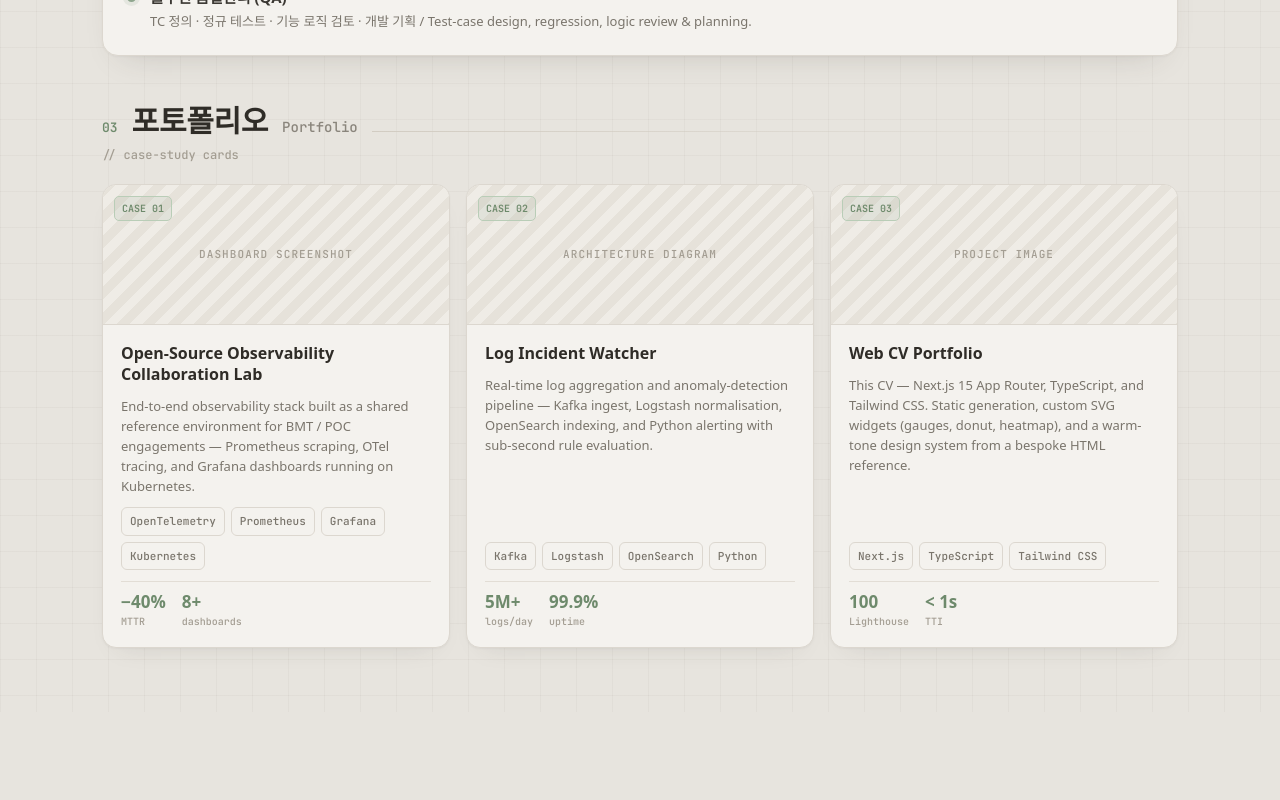
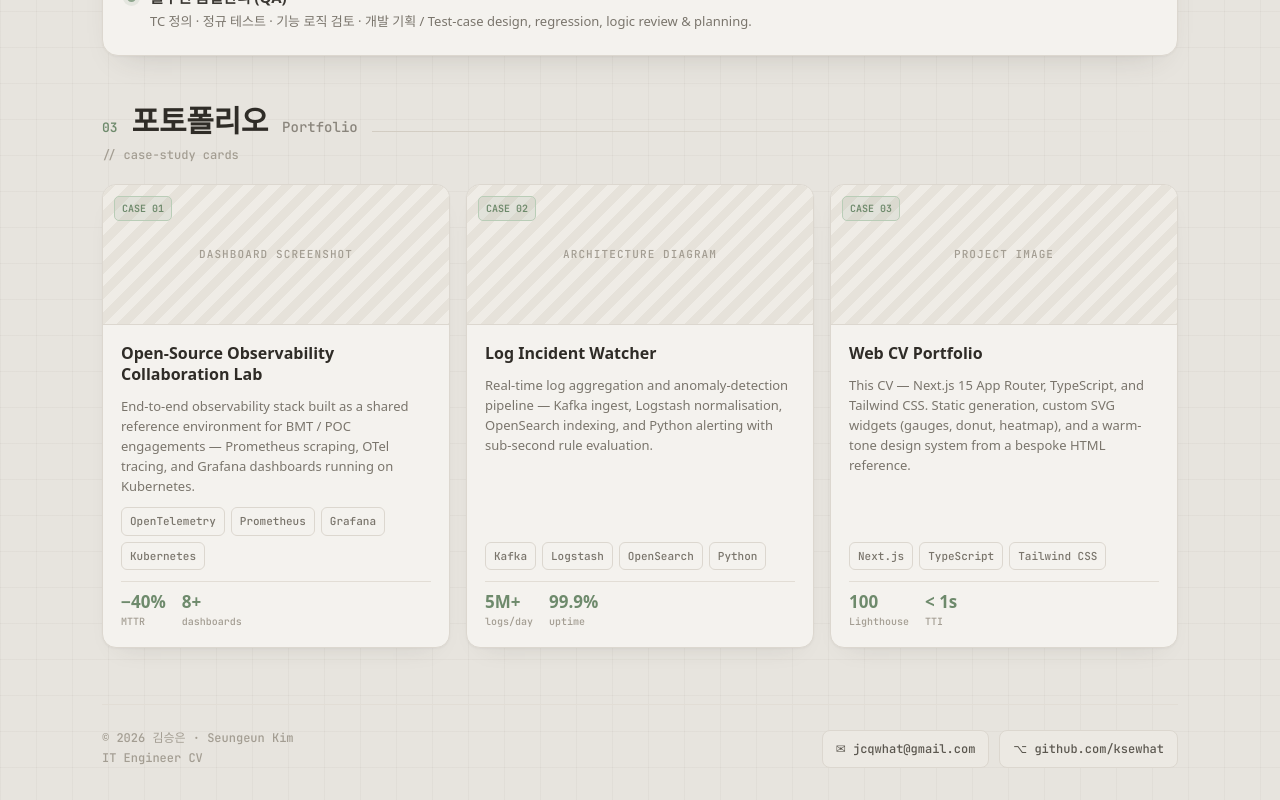
Before and after one commit to ksewhat/web-cv, a Next.js app: page / in a window 1280 px wide. Shown: the part 1825-2625 px from the top of the page. Before the commit the page ends 2537 px from the top, so only its background shows below. Built offline with nearby package versions, Linux system fonts and the light colour scheme; a web font is replaced by a local one.

Commit message:
feat: add footer and layout polish

```diff
--- a/app/page.tsx
+++ b/app/page.tsx
@@ -4,6 +4,7 @@
 import { SkillStack } from '@/components/SkillStack'
 import { CareerSection } from '@/components/CareerSection'
 import { PortfolioSection } from '@/components/PortfolioSection'
+import { Footer } from '@/components/Footer'
 
 export default function Page() {
   return (
@@ -15,6 +16,7 @@
         <SkillStack />
         <CareerSection />
         <PortfolioSection />
+        <Footer />
       </main>
     </>
   )
--- /dev/null
+++ b/components/Footer.tsx
@@ -0,0 +1,33 @@
+import { profile } from '@/data/profile'
+
+export function Footer() {
+  const year = new Date().getFullYear()
+  const { email, github } = profile.contact
+  const { ko, en } = profile.name
+
+  return (
+    <footer className="mt-14 flex flex-wrap items-center justify-between gap-4 border-t border-warm-400 pt-6">
+      <div className="font-mono text-[12px] font-medium leading-[1.6] text-ink-50">
+        © {year} {ko} · {en}
+        <br />
+        IT Engineer CV
+      </div>
+      <div className="flex flex-wrap gap-[10px]">
+        <a
+          href={email.href}
+          className="rounded-lg border border-warm-500 bg-chip px-[13px] py-[9px] font-mono text-[12px] font-medium text-ink-300 transition-colors hover:border-sage-500 hover:text-ink-500"
+        >
+          ✉ {email.label}
+        </a>
+        <a
+          href={github.href}
+          target="_blank"
+          rel="noopener noreferrer"
+          className="rounded-lg border border-warm-500 bg-chip px-[13px] py-[9px] font-mono text-[12px] font-medium text-ink-300 transition-colors hover:border-sage-500 hover:text-ink-500"
+        >
+          ⌥ {github.label}
+        </a>
+      </div>
+    </footer>
+  )
+}
```
Also changed, not shown: 1 other file (tests, documents, lock files or other folders).
